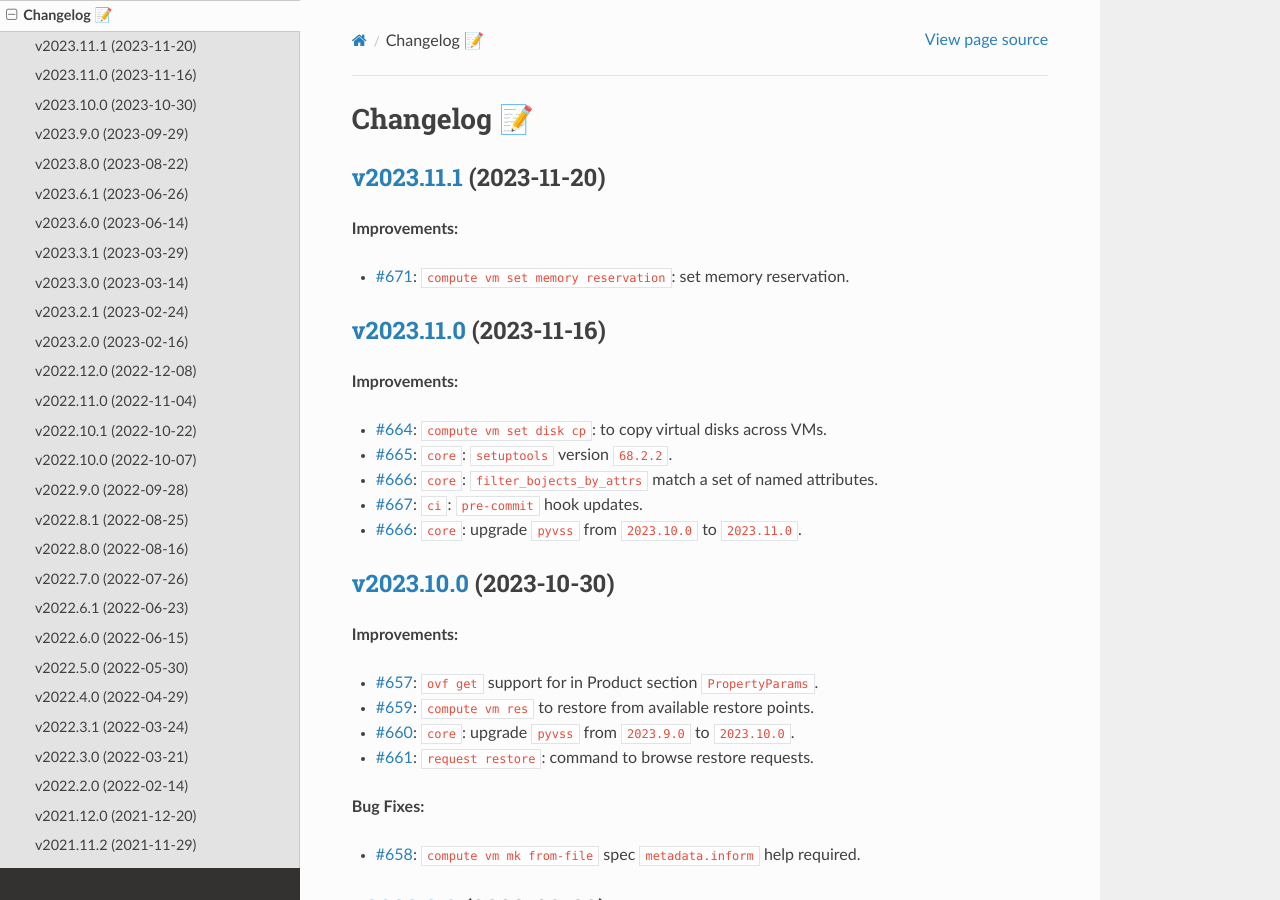
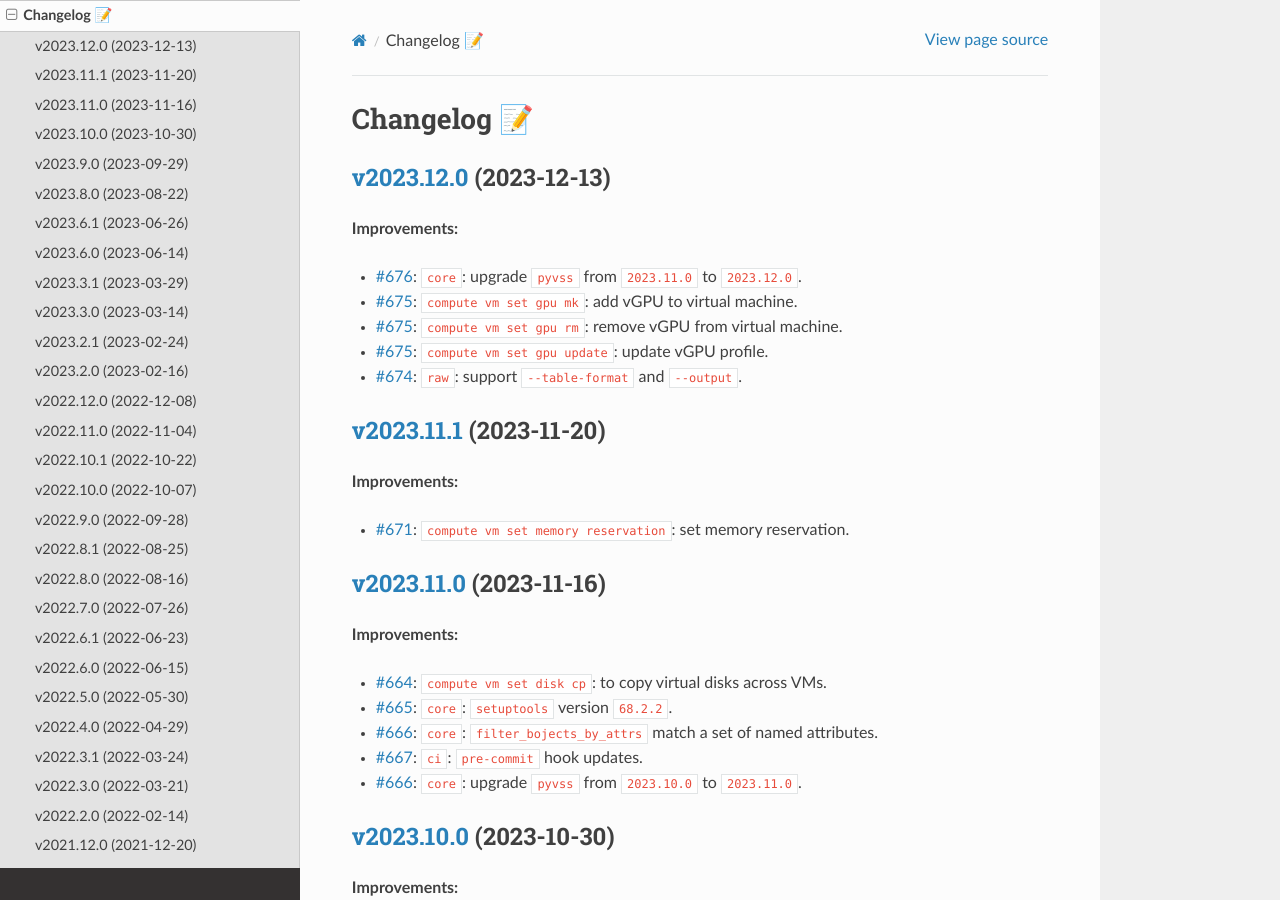
Before and after one commit to EIS-ITS/vss-cli, a Sphinx documentation site: the page built from docs/changelog.rst, in a window 1280 px wide and 900 px high. Built offline with Sphinx 7.4.7 and the Read the Docs theme 2.0.0, drawn with Linux system fonts in a browser that asks for light colours; the version number could not be read and is left out.

Commit message:
Issue #677: 🎉Version release v2023.12.0 - fixes #677

```diff
--- a/docs/changelog.rst
+++ b/docs/changelog.rst
@@ -1,5 +1,17 @@
 Changelog 📝
 ============
+
+`v2023.12.0 <https://gitlab-ee.eis.utoronto.ca/vss/vss-cli/tags/v2023.12.0>`_ (2023-12-13)
+------------------------------------------------------------------------------------------
+
+**Improvements:**
+
+- `#676 <https://gitlab-ee.eis.utoronto.ca/vss/vss-cli/issues/676>`_: ``core``: upgrade ``pyvss`` from ``2023.11.0`` to ``2023.12.0``.
+- `#675 <https://gitlab-ee.eis.utoronto.ca/vss/vss-cli/issues/675>`_: ``compute vm set gpu mk``: add vGPU to virtual machine.
+- `#675 <https://gitlab-ee.eis.utoronto.ca/vss/vss-cli/issues/675>`_: ``compute vm set gpu rm``: remove vGPU from virtual machine.
+- `#675 <https://gitlab-ee.eis.utoronto.ca/vss/vss-cli/issues/675>`_: ``compute vm set gpu update``: update vGPU profile.
+- `#674 <https://gitlab-ee.eis.utoronto.ca/vss/vss-cli/issues/674>`_: ``raw``: support ``--table-format`` and ``--output``.
+
 
 `v2023.11.1 <https://gitlab-ee.eis.utoronto.ca/vss/vss-cli/tags/v2023.11.1>`_ (2023-11-20)
 ------------------------------------------------------------------------------------------
```
Also changed, not shown: CHANGELOG.md (+10 -0 lines), .bumpversion.cfg, 7 other files.
